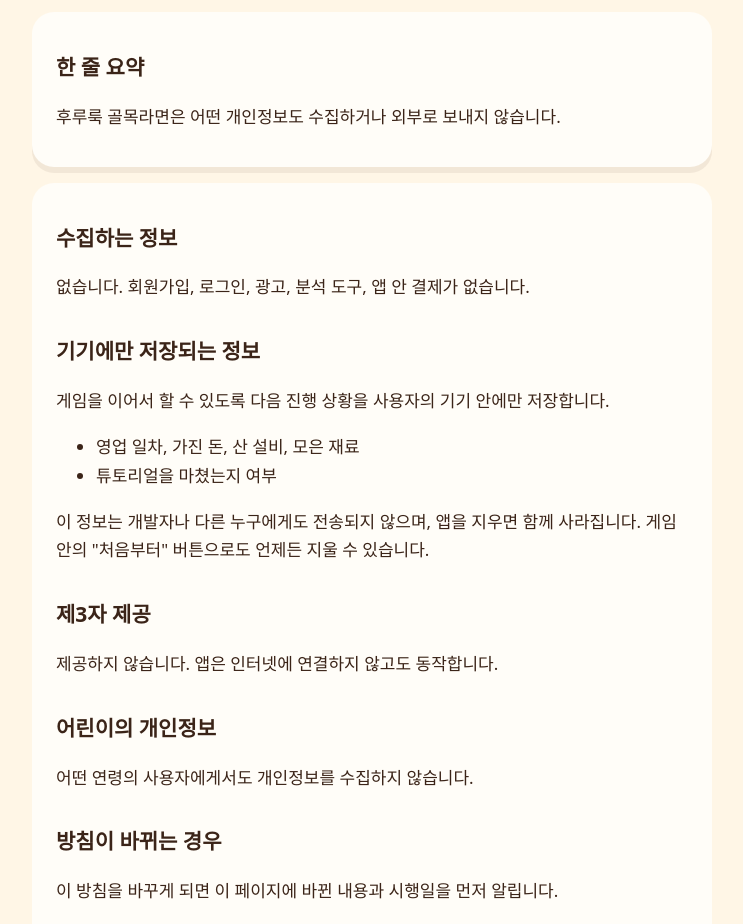
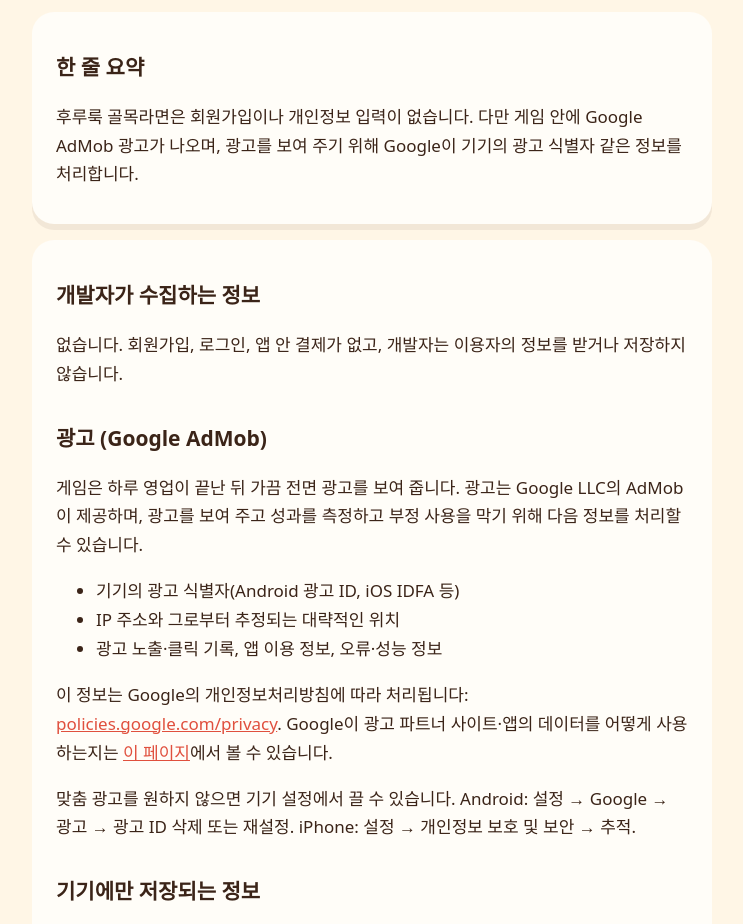
Before and after one commit to ydzero0512/alley-ramen-policy, a plain HTML site: page privacy.html in a window 1280 px wide. Shown: the part 128-1052 px from the top of the page, without its empty margins (268-1011 px from the left). Drawn offline with Linux system fonts and the light colour scheme.

Commit message:
Update privacy policy for Google AdMob ads
Co-Authored-By: Claude Opus 5.5 <noreply@anthropic.com>
Claude-Session: https://claude.ai/code/session_01J9uoZwJ9d4ysGdvyS56p6m

```diff
--- a/privacy.html
+++ b/privacy.html
@@ -10,17 +10,27 @@
 <main>
   <header>
     <img src="icon.png" alt="">
-    <div><h1>개인정보처리방침</h1><p class="sub">후루룩 골목라면 · 시행일 2026년 11월 24일</p></div>
+    <div><h1>개인정보처리방침</h1><p class="sub">후루룩 골목라면 · 시행일 2026년 11월 26일</p></div>
   </header>
 
   <section>
     <h2>한 줄 요약</h2>
-    <p>후루룩 골목라면은 어떤 개인정보도 수집하거나 외부로 보내지 않습니다.</p>
+    <p>후루룩 골목라면은 회원가입이나 개인정보 입력이 없습니다. 다만 게임 안에 Google AdMob 광고가 나오며, 광고를 보여 주기 위해 Google이 기기의 광고 식별자 같은 정보를 처리합니다.</p>
   </section>
 
   <section>
-    <h2>수집하는 정보</h2>
-    <p>없습니다. 회원가입, 로그인, 광고, 분석 도구, 앱 안 결제가 없습니다.</p>
+    <h2>개발자가 수집하는 정보</h2>
+    <p>없습니다. 회원가입, 로그인, 앱 안 결제가 없고, 개발자는 이용자의 정보를 받거나 저장하지 않습니다.</p>
+
+    <h2>광고 (Google AdMob)</h2>
+    <p>게임은 하루 영업이 끝난 뒤 가끔 전면 광고를 보여 줍니다. 광고는 Google LLC의 AdMob이 제공하며, 광고를 보여 주고 성과를 측정하고 부정 사용을 막기 위해 다음 정보를 처리할 수 있습니다.</p>
+    <ul>
+      <li>기기의 광고 식별자(Android 광고 ID, iOS IDFA 등)</li>
+      <li>IP 주소와 그로부터 추정되는 대략적인 위치</li>
+      <li>광고 노출·클릭 기록, 앱 이용 정보, 오류·성능 정보</li>
+    </ul>
+    <p>이 정보는 Google의 개인정보처리방침에 따라 처리됩니다: <a href="https://policies.google.com/privacy">policies.google.com/privacy</a>. Google이 광고 파트너 사이트·앱의 데이터를 어떻게 사용하는지는 <a href="https://policies.google.com/technologies/partner-sites">이 페이지</a>에서 볼 수 있습니다.</p>
+    <p>맞춤 광고를 원하지 않으면 기기 설정에서 끌 수 있습니다. Android: 설정 → Google → 광고 → 광고 ID 삭제 또는 재설정. iPhone: 설정 → 개인정보 보호 및 보안 → 추적.</p>
 
     <h2>기기에만 저장되는 정보</h2>
     <p>게임을 이어서 할 수 있도록 다음 진행 상황을 사용자의 기기 안에만 저장합니다.</p>
@@ -28,19 +38,16 @@
       <li>영업 일차, 가진 돈, 산 설비, 모은 재료</li>
       <li>튜토리얼을 마쳤는지 여부</li>
     </ul>
-    <p>이 정보는 개발자나 다른 누구에게도 전송되지 않으며, 앱을 지우면 함께 사라집니다. 게임 안의 "처음부터" 버튼으로도 언제든 지울 수 있습니다.</p>
-
-    <h2>제3자 제공</h2>
-    <p>제공하지 않습니다. 앱은 인터넷에 연결하지 않고도 동작합니다.</p>
+    <p>이 정보는 개발자에게 전송되지 않으며, 앱을 지우면 함께 사라집니다. 게임 안의 "처음부터" 버튼으로도 언제든 지울 수 있습니다.</p>
 
     <h2>어린이의 개인정보</h2>
-    <p>어떤 연령의 사용자에게서도 개인정보를 수집하지 않습니다.</p>
+    <p>이 게임은 13세 이상을 대상으로 합니다. 개발자는 어떤 연령의 이용자에게서도 개인정보를 직접 수집하지 않습니다.</p>
 
     <h2>방침이 바뀌는 경우</h2>
     <p>이 방침을 바꾸게 되면 이 페이지에 바뀐 내용과 시행일을 먼저 알립니다.</p>
 
     <h2>문의</h2>
-    <p>궁금한 점은 <a href="index.html">지원 페이지</a>의 연락처로 보내 주세요.</p>
+    <p>궁금한 점은 <a href="mailto:moremung0512@gmail.com">moremung0512@gmail.com</a> 으로 보내 주세요.</p>
   </section>
 
   <footer>© 2026 후루룩 골목라면</footer>
```
Also changed, not shown: index.html (+1 -1 lines).
